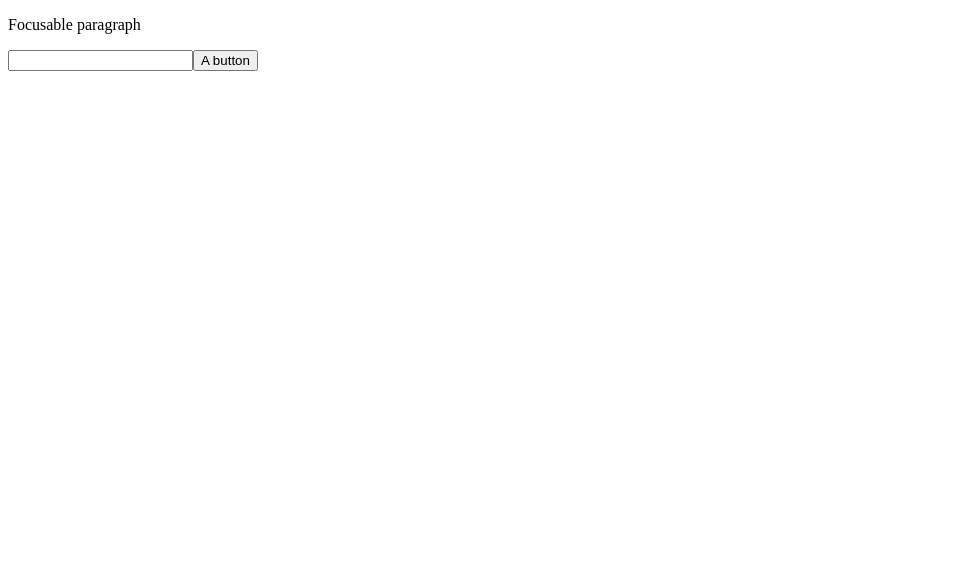
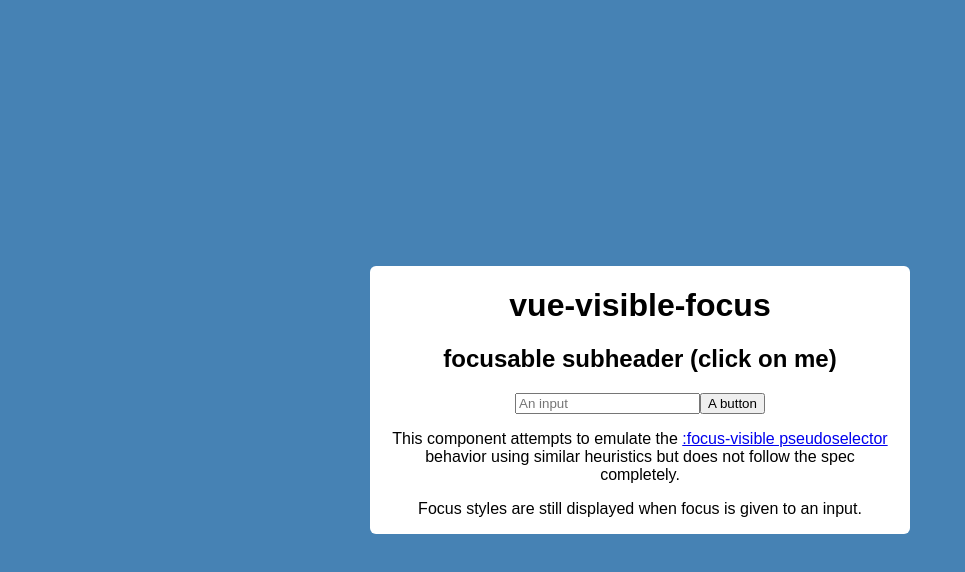
Before and after one commit to filoxo/vue-visible-focus, a Vue app: page / in a window 1280 px wide. Shown: the top 572 px of the page, without its empty margins (0-965 px from the left). Built offline with nearby package versions, Linux system fonts and the light colour scheme.

Commit message:
Copy over HTML from react-visible-focus

```diff
--- a/public/index.html
+++ b/public/index.html
@@ -6,6 +6,30 @@
     <meta name="viewport" content="width=device-width,initial-scale=1.0">
     <link rel="icon" href="<%= BASE_URL %>favicon.ico">
     <title><%= htmlWebpackPlugin.options.title %></title>
+    <style>
+      body {
+        background: steelblue;
+        font-family: Arial, Helvetica, sans-serif;
+        display: flex;
+        align-items: center;
+        justify-content: center;
+        margin: 0;
+        width: 100vw;
+        height: 100vh;
+      }
+
+      main {
+        background: white;
+        border-radius: 6px;
+        max-width: 500px;
+        padding: 0 20px;
+        text-align: center;
+      }
+
+      [data-focus-visible="false"] * {
+        outline: none;
+      }
+    </style>
   </head>
   <body>
     <noscript>
--- a/src/App.vue
+++ b/src/App.vue
@@ -1,9 +1,20 @@
 <template>
-  <FocusVisible elem="main">
-    <p tabindex="0">Focusable paragraph</p>
-    <input type="text" />
-    <button type="button">A button</button>
-  </FocusVisible>
+  <main>
+    <FocusVisible>
+      <h1>vue-visible-focus</h1>
+      <h2 tabindex="0">focusable subheader (click on me)</h2>
+      <input type="text" placeholder="An input" />
+      <button type="button">A button</button>
+    </FocusVisible>
+    <p>
+      This component attempts to emulate the
+      <a href="https://developer.mozilla.org/en-US/docs/Web/CSS/:focus-visible"
+        >:focus-visible pseudoselector</a
+      >
+      behavior using similar heuristics but does not follow the spec completely.
+    </p>
+    <p>Focus styles are still displayed when focus is given to an input.</p>
+  </main>
 </template>
 
 <script>
```
